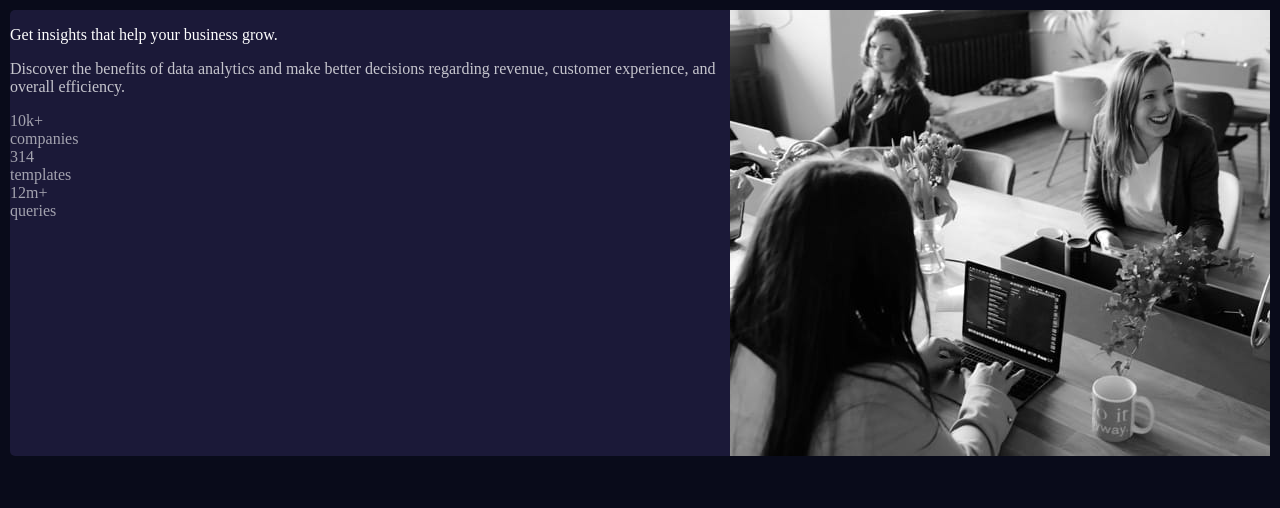
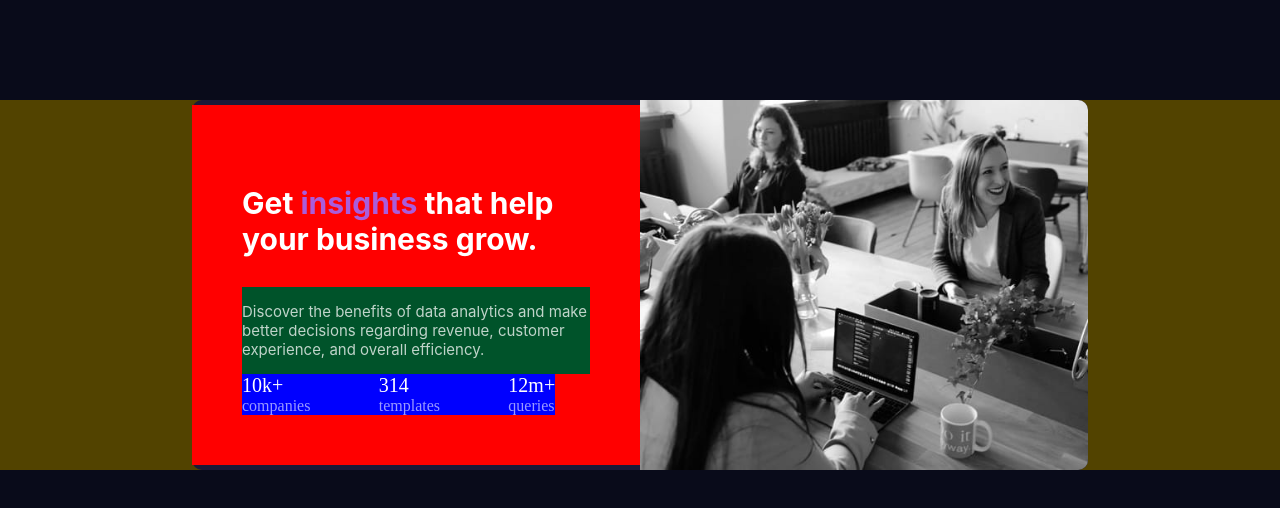
Before and after one commit to ChetanKrishna07/stats-preview-card-component, a plain HTML site: page index.html in a window 1280 px wide. Drawn offline with Linux system fonts and the light colour scheme.

Commit message:
Adjustements

```diff
--- a/styles.css
+++ b/styles.css
@@ -14,20 +14,59 @@ body {
 
 .content-box {
   background-color: hsl(244, 38%, 16%);
-  margin: 10px 10px 10px 10px;
+  margin: auto;
+  padding: 0px;
   display: flex;
-  border-radius: 5px;
+  border-radius: 10px;
+  font-family: Inter;
+  width: 70%;
 }
 
 header {
   color: hsl(0, 0%, 100%);
-  font-size: ;
+  font-size: 30px;
+  font-weight: 700;
+  /*background-color: rgb(241, 6, 104);*/
+}
+
+.content-text {
+  margin: auto;
+  padding: 50px;
+  width: 50%;
+  display: flex;
+  flex-direction: column;
+  justify-content: space-between;
+  background-color: red;
+}
+img {
+  width: 50%;
+  border-radius: 0px 10px 10px 0px;
+}
+.main-content {
+  color: hsla(0, 0%, 100%, 0.75);
+  font-size: 15px;
+  font-weight: 400;
+  background-color: rgb(0, 83, 42);
 }
 
 main {
-  color: hsla(0, 0%, 100%, 0.75);
+  display: block;
+  margin: 100px auto 100px auto;
+  background-color: rgb(82, 67, 0);
 }
 
 .stats {
+  font-family: Lexend Deca;
   color: hsla(0, 0%, 100%, 0.6);
+  display: flex;
+  justify-content: space-between;
+  width: 90%;
+  background-color: blue;
 }
+.count {
+    color: hsl(0, 0%, 100%);
+    font-size:20px;
+}
+.insights {
+  color: hsl(277, 64%, 61%);
+}
```
